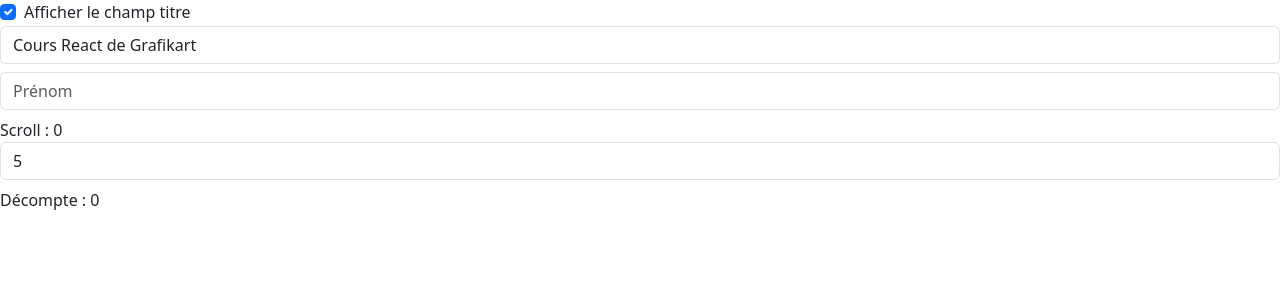
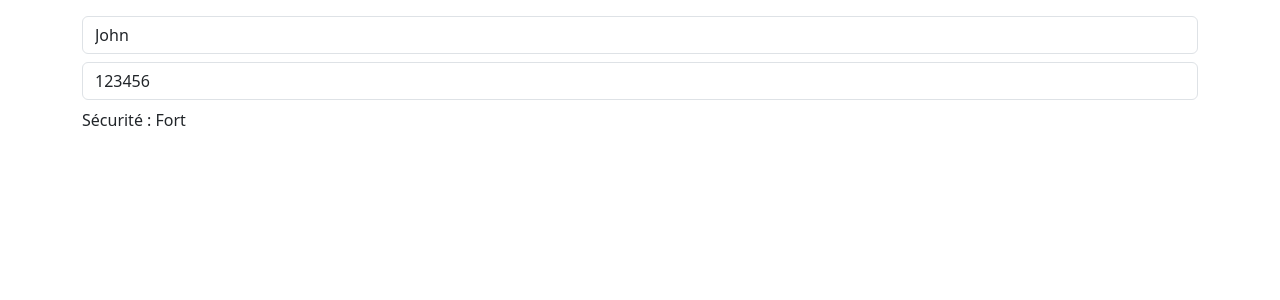
Before and after one commit to newennT/react-grafikart, a React (Vite) app: page / in a window 1280 px wide. Shown: the top 300 px of the page. Built offline with nearby package versions, Linux system fonts and the light colour scheme.

Commit message:
Leçon useMemo

```diff
--- a/src/App.jsx
+++ b/src/App.jsx
@@ -1,9 +1,9 @@
-import PartieDeux from "./partie-deux"
+import HookUseMemo from "./partie-deux/HookUseMemo"
 
 
 function App() {
   return <>
-    <PartieDeux />
+    <HookUseMemo />
   </>
 }
 
--- a/src/partie-deux/Components/Forms/Input.jsx
+++ b/src/partie-deux/Components/Forms/Input.jsx
@@ -6,9 +6,13 @@
  * @returns
  */
 
+import { useId } from "react"
+
 export function Input ({placeholder, value, onChange}){
+    const id = useId()
     return <div>
         <input
+            id={id}
             type="text"
             className="form-control"
             value={value}
--- /dev/null
+++ b/src/partie-deux/HookUseMemo/index.jsx
@@ -0,0 +1,38 @@
+import { useMemo, useState } from "react"
+import { Input } from "../Components/Forms/Input"
+
+function HookUseMemo (){
+    const [firstname, setFirstname] = useState('John')
+    const [password, setPassword] = useState('123456')
+    const security = useMemo(() => {
+        return passwordSecurity(password)
+    }, [password])
+
+    return <div className="container my-3 vstack gap-2">
+        <Input
+            label="Nom d'utilisateur"
+            value={firstname}
+            onChange={setFirstname}
+        />
+        <Input
+            label="Password"
+            type="password"
+            value={password}
+            onChange={setPassword}
+        />
+        Sécurité : {security}
+    </div>
+
+}
+
+function passwordSecurity(password) {
+    if (password.length < 3) {
+        return 'Faible'
+    } else if (password.length < 6) {
+        return 'Moyen'
+    } else {
+        return 'Fort';
+    }
+}
+
+export default HookUseMemo
```
Also changed, not shown: src/partie-deux/HookUseState/index.jsx (renamed from src/partie-deux/index.jsx, +4 -4 lines).
